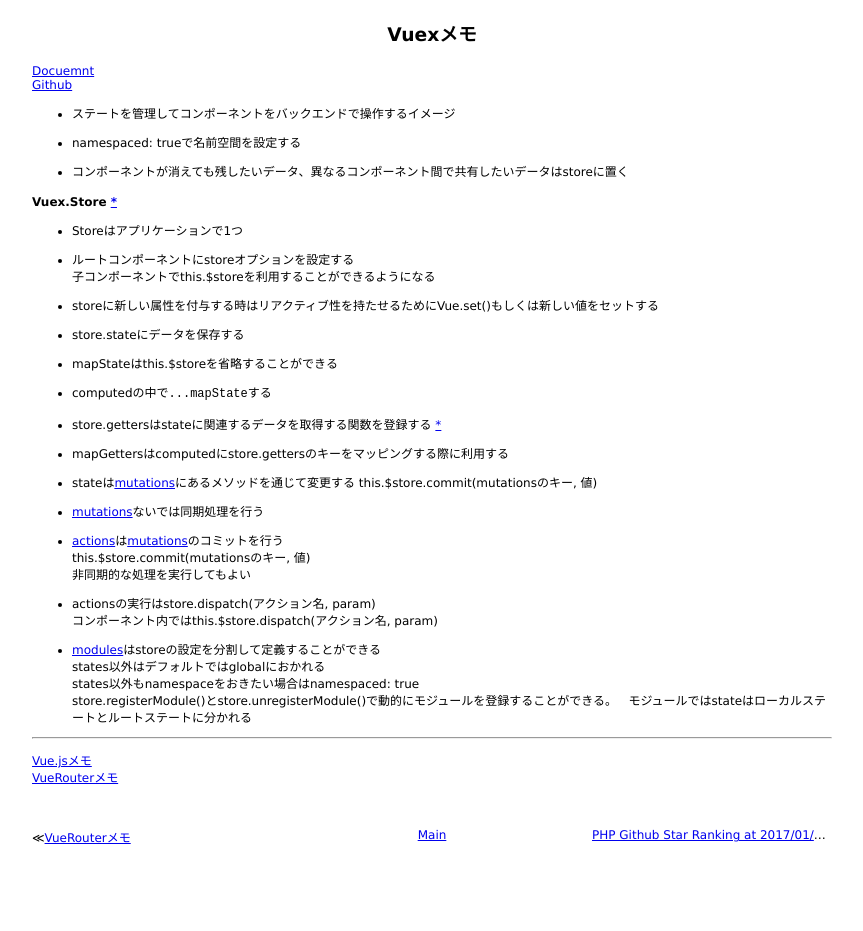
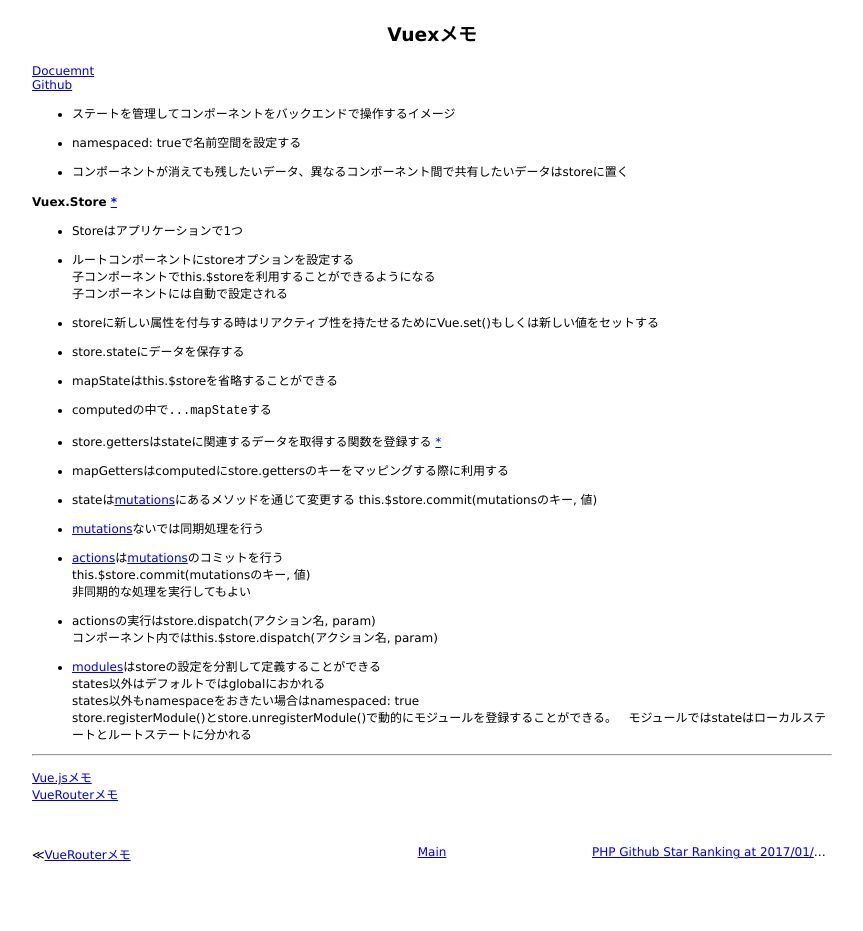
Before and after one commit to 38elements/38elements.github.com, a Jekyll site: the page built from _posts/2017-01-14-vuex.md, in a window 1280 px wide. Shown: the whole page, without its empty margins (208-1071 px from the left). Built offline with Jekyll 4.4.1, drawn with Linux system fonts in a browser that asks for light colours.

Commit message:
Update 2017-01-14-vuex.md

```diff
--- a/_posts/2017-01-14-vuex.md
+++ b/_posts/2017-01-14-vuex.md
@@ -17,6 +17,7 @@ title: Vuexメモ
 
 * ルートコンポーネントにstoreオプションを設定する
 子コンポーネントでthis.$storeを利用することができるようになる
+子コンポーネントには自動で設定される
 
 * storeに新しい属性を付与する時はリアクティブ性を持たせるためにVue.set()もしくは新しい値をセットする
 
```
